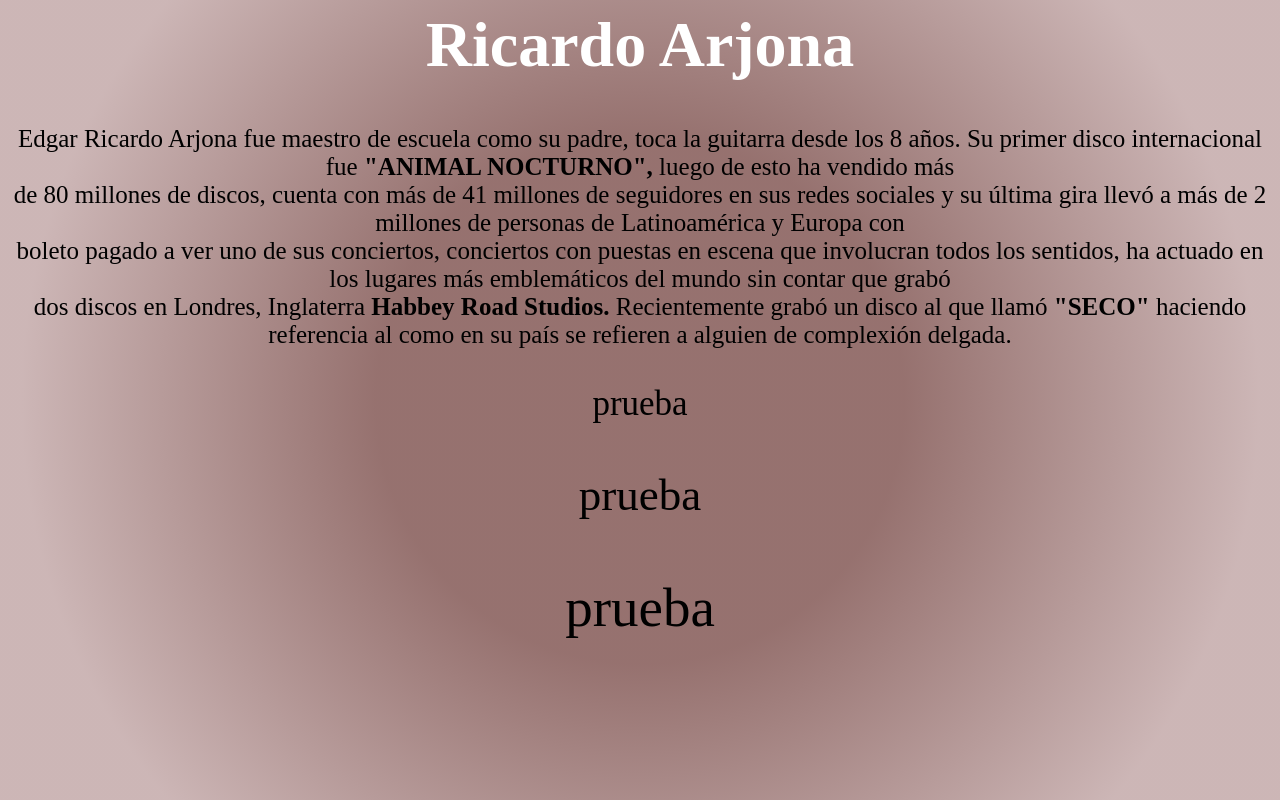
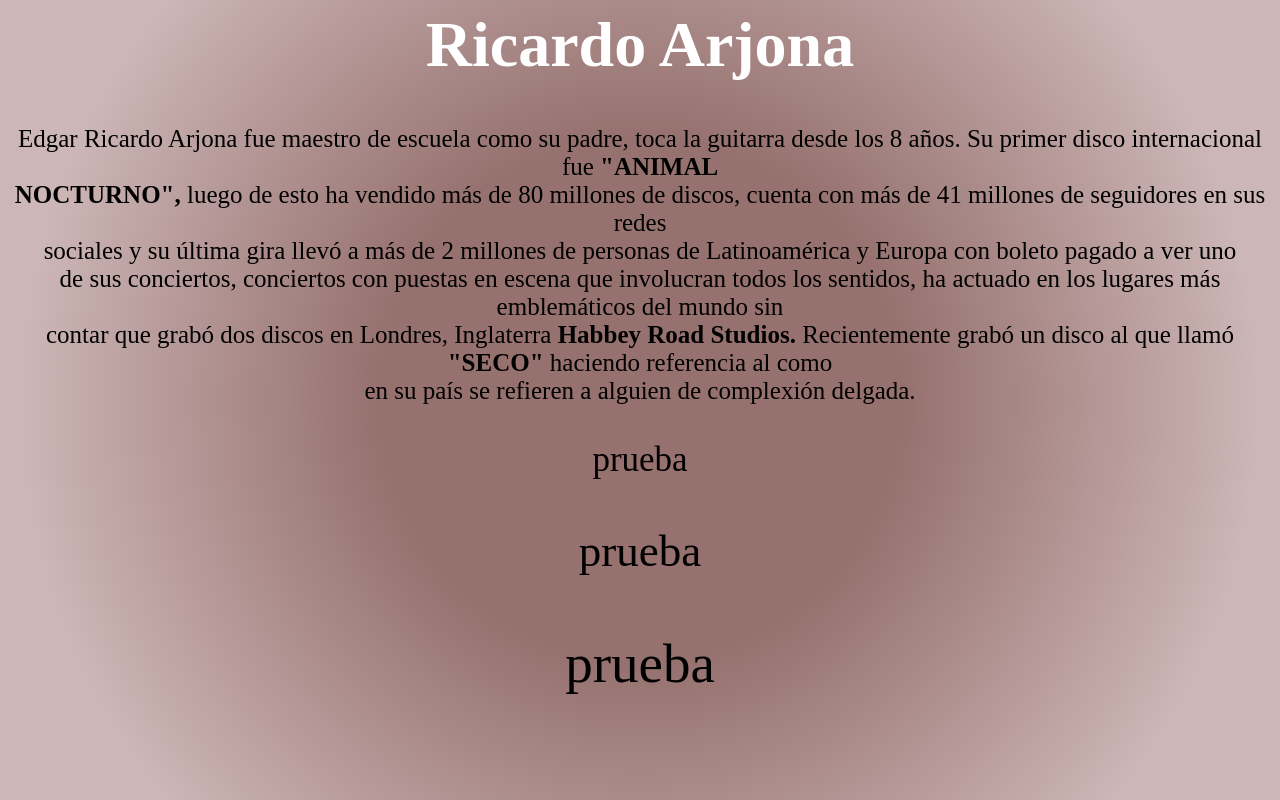
Before and after one commit to josecito-01/josecito-01, a plain HTML site: page index.html in a window 1280 px wide. Drawn offline with Linux system fonts and the light colour scheme.

Commit message:
Update index.html

```diff
--- a/index.html
+++ b/index.html
@@ -20,11 +20,11 @@ h1 {
     <div class="contenedor">
     <h1>Ricardo Arjona</h1>
       <p style="font-size:25px; "> Edgar Ricardo Arjona fue maestro de escuela como su padre, toca la guitarra desde los 8 años. Su primer disco internacional
-        fue <b>"ANIMAL NOCTURNO",</b> luego de esto ha vendido más <br> de 80 millones de discos, cuenta con más de 41 millones
-        de seguidores en sus redes sociales y su última gira llevó a más de 2 millones de personas de Latinoamérica y Europa con <br>
-        boleto pagado a ver uno de sus conciertos, conciertos con puestas en escena que involucran todos los sentidos, ha actuado en
-        los lugares más emblemáticos del mundo sin contar que grabó <br> dos discos en Londres, Inglaterra <b>Habbey Road Studios.</b>
-        Recientemente grabó un disco al que llamó <b>"SECO"</b> haciendo referencia al como en su país se refieren a alguien de
+        fue <b>"ANIMAL <br> NOCTURNO",</b> luego de esto ha vendido más de 80 millones de discos, cuenta con más de 41 millones
+        de seguidores en sus redes <br> sociales y su última gira llevó a más de 2 millones de personas de Latinoamérica y Europa con
+        boleto pagado a ver uno <br> de sus conciertos, conciertos con puestas en escena que involucran todos los sentidos, ha actuado en
+        los lugares más emblemáticos del mundo sin <br> contar que grabó  dos discos en Londres, Inglaterra <b>Habbey Road Studios.</b>
+        Recientemente grabó un disco al que llamó <b>"SECO"</b> haciendo referencia al como <br> en su país se refieren a alguien de
         complexión delgada. </p>
 
       <p style="font-size:35px; "> prueba </p>
```
